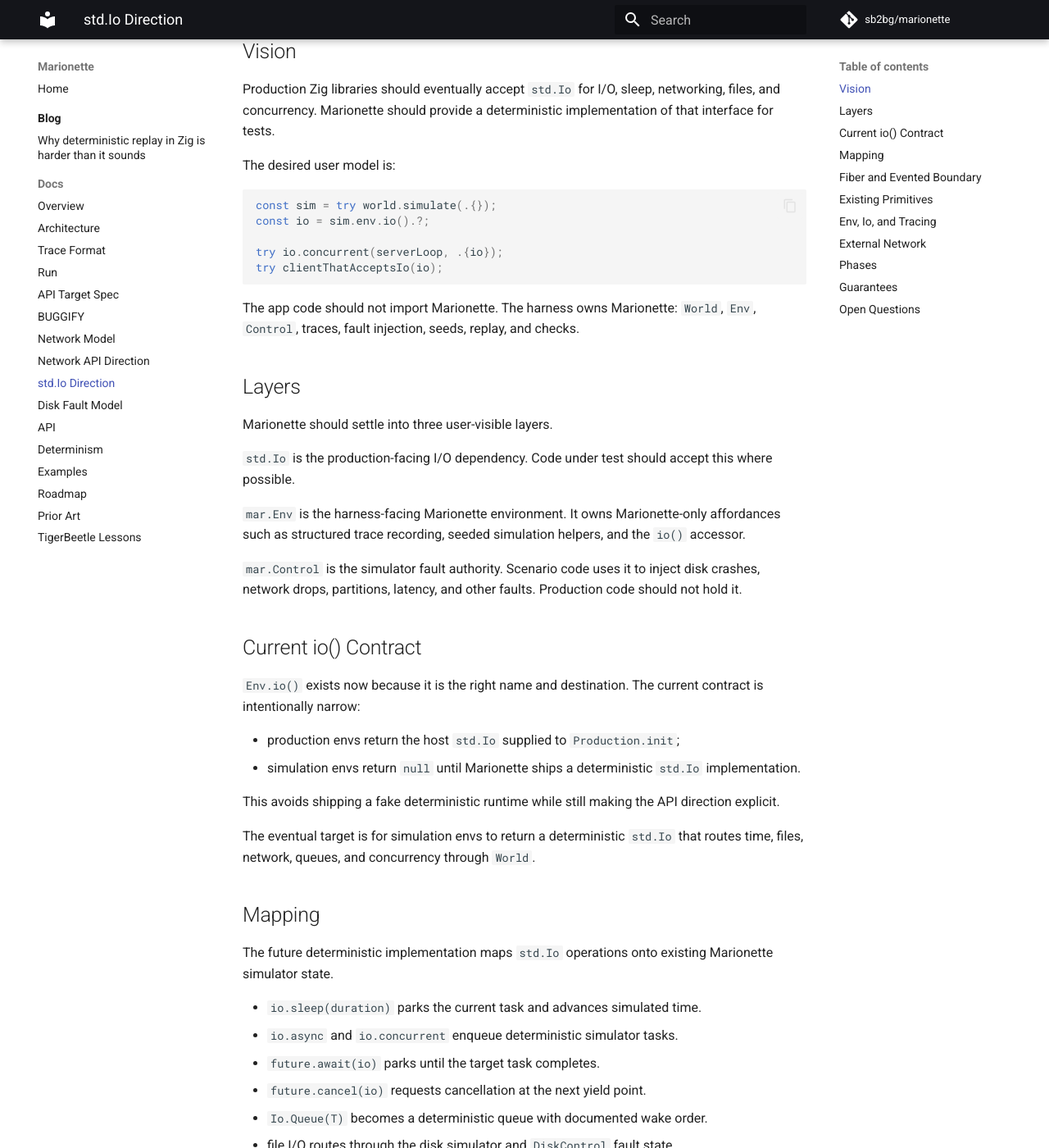
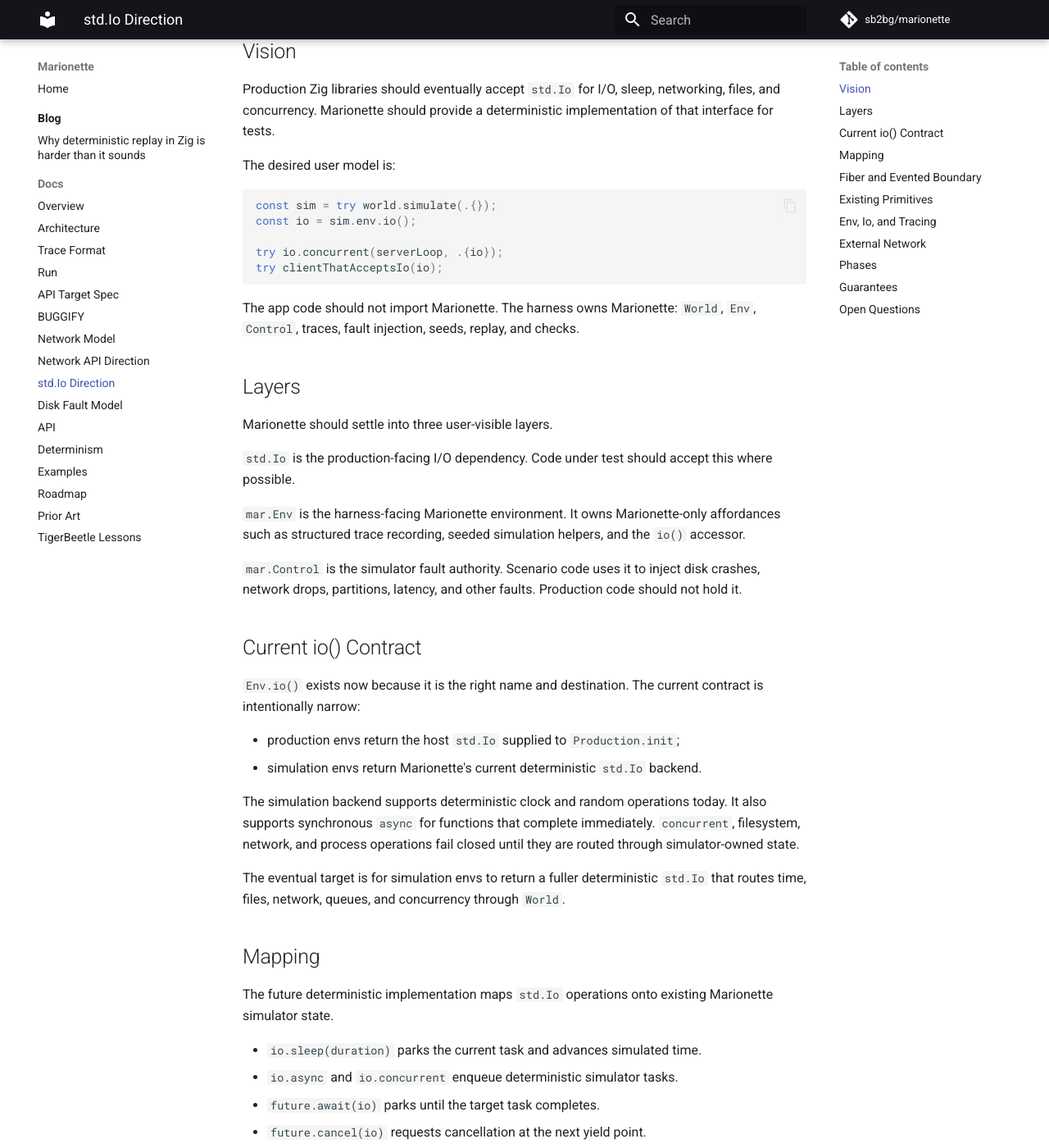
Before and after one commit to sb2bg/marionette, an MkDocs documentation site: the page built from docs/std-io-direction.md, in a window 1280 px wide and 1400 px high, scrolled down 344 px. Shown: the whole window at 82% size. Built offline with MkDocs 1.6.1 and Material for MkDocs 9.7.7, drawn with Linux system fonts in a browser that asks for light colours; comment, search, counter and statistics services are not loaded; some of the changed text lies outside the part shown.

Commit message:
Add minimal simulation std.Io backend

````diff
--- a/docs/std-io-direction.md
+++ b/docs/std-io-direction.md
@@ -18,7 +18,7 @@ The desired user model is:
 
 ```zig
 const sim = try world.simulate(.{});
-const io = sim.env.io().?;
+const io = sim.env.io();
 
 try io.concurrent(serverLoop, .{io});
 try clientThatAcceptsIo(io);
@@ -48,14 +48,16 @@ code should not hold it.
 contract is intentionally narrow:
 
 - production envs return the host `std.Io` supplied to `Production.init`;
-- simulation envs return `null` until Marionette ships a deterministic
-  `std.Io` implementation.
+- simulation envs return Marionette's current deterministic `std.Io` backend.
 
-This avoids shipping a fake deterministic runtime while still making the API
-direction explicit.
+The simulation backend supports deterministic clock and random operations today.
+It also supports synchronous `async` for functions that complete immediately.
+`concurrent`, filesystem, network, and process operations fail closed until they
+are routed through simulator-owned state.
 
-The eventual target is for simulation envs to return a deterministic `std.Io`
-that routes time, files, network, queues, and concurrency through `World`.
+The eventual target is for simulation envs to return a fuller deterministic
+`std.Io` that routes time, files, network, queues, and concurrency through
+`World`.
 
 ## Mapping
 
@@ -174,7 +176,7 @@ DST runs in the strict sense.
 
 Phase 0 is the current bridge:
 
-- expose `Env.io()` with the honest optional contract;
+- expose `Env.io()` with deterministic clock/random support in simulation;
 - keep building explicit-control primitives;
 - document the deterministic `std.Io` destination;
 - add small non-coroutine pieces where they help users migrate to `io`-shaped
@@ -185,7 +187,8 @@ Phase 1 is experimental deterministic `std.Io`:
 - implement a Marionette `std.Io` vtable backed by Zig fiber primitives;
 - implement the deterministic scheduler for small opt-in simulations;
 - route sleep, queue, file, and network I/O through `World`;
-- make simulation `Env.io()` return a real deterministic `std.Io`;
+- expand simulation `Env.io()` from the Phase 0 backend into a suspending
+  deterministic `std.Io`;
 - document memory and platform caveats clearly.
 
 Phase 2 is production readiness and ecosystem leverage:
@@ -211,7 +214,8 @@ outside the simulator.
 
 ## Open Questions
 
-- When should `Env.io()` become non-optional?
+- How much of the `std.Io` vtable should the Phase 0 backend support before
+  fiber scheduling begins?
 - Should Marionette introduce `mar.Recorder` before or after the deterministic
   `std.Io` implementation?
 - What exact API registers external network mocks, and how much should it model
````
Also changed, not shown: docs/api-target.md (+6 -4 lines), docs/api.md (+11 -8 lines), docs/roadmap.md (+4 -3 lines), 4 other files.
